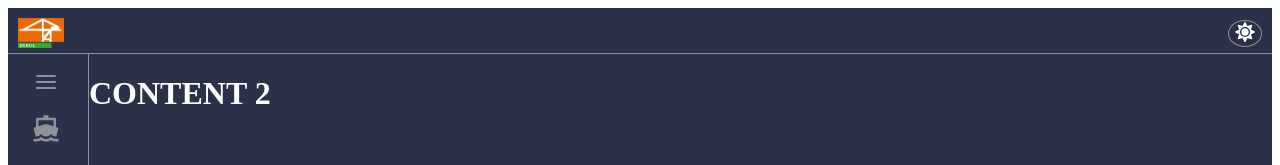
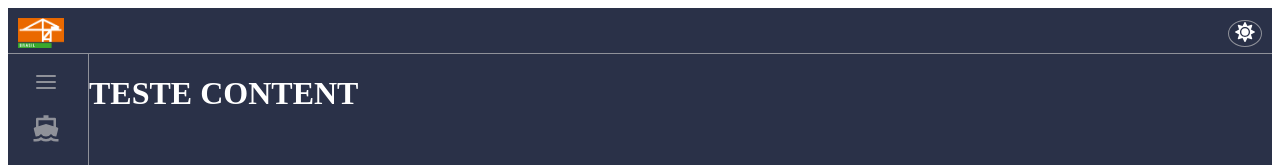
Before and after one commit to filipe-flop/iqoption, a React (Create React App) app: page /patio in a window 1280 px wide. Shown: the top 165 px of the page. Built offline with nearby package versions, Linux system fonts and the light colour scheme.

Commit message:
adjust content

```diff
--- a/src/pages/Content2.jsx
+++ b/src/pages/Content2.jsx
@@ -3,7 +3,7 @@ import React from "react";
 export const Content2 = () => {
     return (
         <div>
-            <h1>CONTENT 2</h1>
+            <h1>TESTE CONTENT</h1>
         </div>
     );
 }
```
